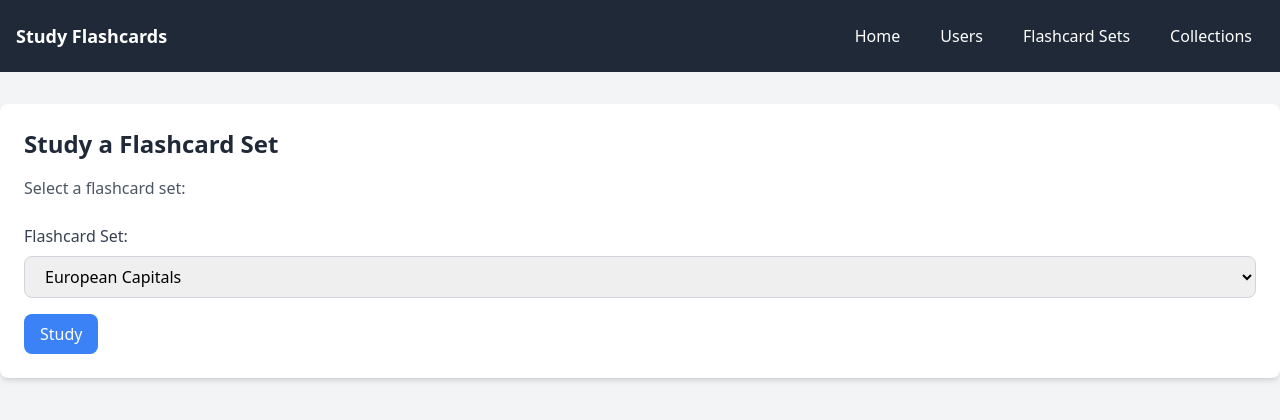
After one commit to MiaNSlater/codespaces-django, a Django app: page /studyflashcards in a window 1280 px wide. The commit adds this page. Shown: the top 420 px of the page. Run offline with Django 5.2, Linux system fonts and the light colour scheme; data comes from the database, SQL or seed files in the repository; some libraries are stand-ins or nearby versions.

Commit message:
Created study flashcards function and page. Added  Added another link to User Hub.

```diff
--- a/flashcards/core/views.py
+++ b/flashcards/core/views.py
@@ -307,6 +307,19 @@ def random_collection(request):
     random_col = random.choice(collections) if collections else None
     return render(request, 'random_collection.html', {'collection': random_col})
 
+def study_flashcards(request):
+    flashcard_sets = FlashcardSet.objects.all()
+    flashcards = None
+
+    if request.method == 'POST':
+        selected_set_id = request.POST.get('flashcard_set')
+        selected_set = get_object_or_404(FlashcardSet, id=selected_set_id)
+        flashcards = selected_set.flashcards.all()
+
+    return render(request, 'study_flashcards.html', {'flashcard_sets': flashcard_sets, 'flashcards': flashcards,})
+
+    #return render(request, 'study_flashcards.html', {'flashcard_sets': flashcard_sets})
+
 def success(request):
     return render(request, 'success.html')
 
--- /dev/null
+++ b/flashcards/templates/study_flashcards.html
@@ -0,0 +1,68 @@
+{% load django_browser_reload %}
+{% load static %}
+
+<!doctype html>
+<html lang="en">
+    <head>
+        <meta charset="utf-8">
+        <meta name="viewport" content="width=device-width, initial-scale=1">
+        <meta name="title" content="Random Collection">
+        <meta name="author" content="MS1646">
+        <meta name="generator" content="GitHub Codespaces">
+        <meta name="theme-color" content="#333333">
+
+        <title>Study Flashcards</title>
+        <script src="https://cdn.tailwindcss.com"></script>
+    </head>
+    <body class="bg-gray-100">
+        <nav class="bg-gray-800 text-white p-4">
+            <div class="container mx-auto flex items-center justify-between">
+                <div class="text-lg font-bold">Study Flashcards</div>
+                <div class="flex space-x-4">
+                    <a href="homepage" class="hover:bg-gray-700 px-3 py-2 rounded">Home</a>
+                    <a href="userhub" class="hover:bg-gray-700 px-3 py-2 rounded">Users</a>
+                    <a href="sethub" class="hover:bg-gray-700 px-3 py-2 rounded">Flashcard Sets</a>
+                    <a href="collectionhub" class="over:bg-gray-700 px-3 py-2 rounded">Collections</a>
+                </div>
+            </div>
+        </nav>
+
+        <div class="container mx-auto mt-8 bg-white shadow-md rounded-lg p-6">
+            <h1 class="text-2xl font-bold text-gray-800 mb-4">
+                Study a Flashcard Set
+            </h1>
+            <h2 class="text-gray-600 mb-6">
+                Select a flashcard set:
+            </h2>
+            <form action="{% url 'study_flashcards' %}" method="post">
+                {% csrf_token %}
+                <div class="mb-4">
+                    <label for="flashcard_set" class="block text-gray-700 font-medium mb-2">Flashcard Set:</label>
+                    <select id="flashcard_set" name="flashcard_set" class="w-full border border-gray-300 rounded-lg px-4 py-2 focus:outline-none focus:ring-2 focus:ring-blue-500">
+                        {% for set in flashcard_sets %}
+                            <option value="{{ set.id }}:">{{ set.name }}</option>
+                        {% endfor %}
+                    </select>
+                </div>
+                <button type="submit" class="bg-blue-500 hover:bg-blue-600 text-white px-4 py-2 rounded-lg font-medium">
+                    Study
+                </button>
+            </form>
+
+            {% if flashcards %}
+                <h2 class="text-xl font-bold text-gray-800 mt-6 mb-4">Flashcards:</h2>
+                <div class="grid grid-cols-1 sm:grid-cols-2 md:grid-cols-3 lg:grid-cols-4 gap-6">
+                    {% for flashcard in flashcards %}
+                        <div class="relative p-6 bg-gray-100 border border-gray-300 rounded-lg shadow-lg flex flex-col items-center">
+                            <p class="text-lg font-bold text-gray-800 mb-4">{{ flashcard.question }}</p>
+                            <button onclick="this.nextElementSibling.classList.toggle('hidden')" class="bg-blue-500 hover:bg-blue-600 text-white px-4 py-2 rounded-lg font-medium">Reveal Answer?</button>
+                            <p class="hidden text-gray-700 mt-4">{{ flashcard.answer }}</p>
+                        </div>
+                    {% endfor %}
+                </div>
+            {% elif request.method == 'POST'}
+                <p class="text-red-500 mt-4">No flashcards available in the selected set</p>
+            {% endif %}
+        </div>
+    </body>
+</html>
--- a/flashcards/templates/user_hub.html
+++ b/flashcards/templates/user_hub.html
@@ -48,6 +48,10 @@
                     <h2 class="text-xl font-bold">Update a User</h2>
                     <p class="mt-2 text-sm">Update a User by Id</p>
                 </a>
+                <a href="studyflashcards" class="bg-blue-500 text-white text-center rounded-lg p-6 shadow-lg hover:bg-blue-600 transition">
+                    <h2 class="text-xl font-bold">Study Flashcards</h2>
+                    <p class="mt-2 text-sm">Study Flashcards from a set</p>
+                </a>
             </div>
         </div>
     </body>
--- a/flashcards/urls.py
+++ b/flashcards/urls.py
@@ -51,6 +51,7 @@ urlpatterns = [
     path("userhub", core_views.userhub, name='userhub'),
     path("sethub", core_views.sethub, name='sethub'),
     path("collectionhub", core_views.collectionhub, name='collectionhub'),
+    path("studyflashcards", core_views.study_flashcards, name='study_flashcards'),
 ]
 if settings.DEBUG:
     urlpatterns += static(settings.MEDIA_URL, document_root=settings.MEDIA_ROOT)
```
